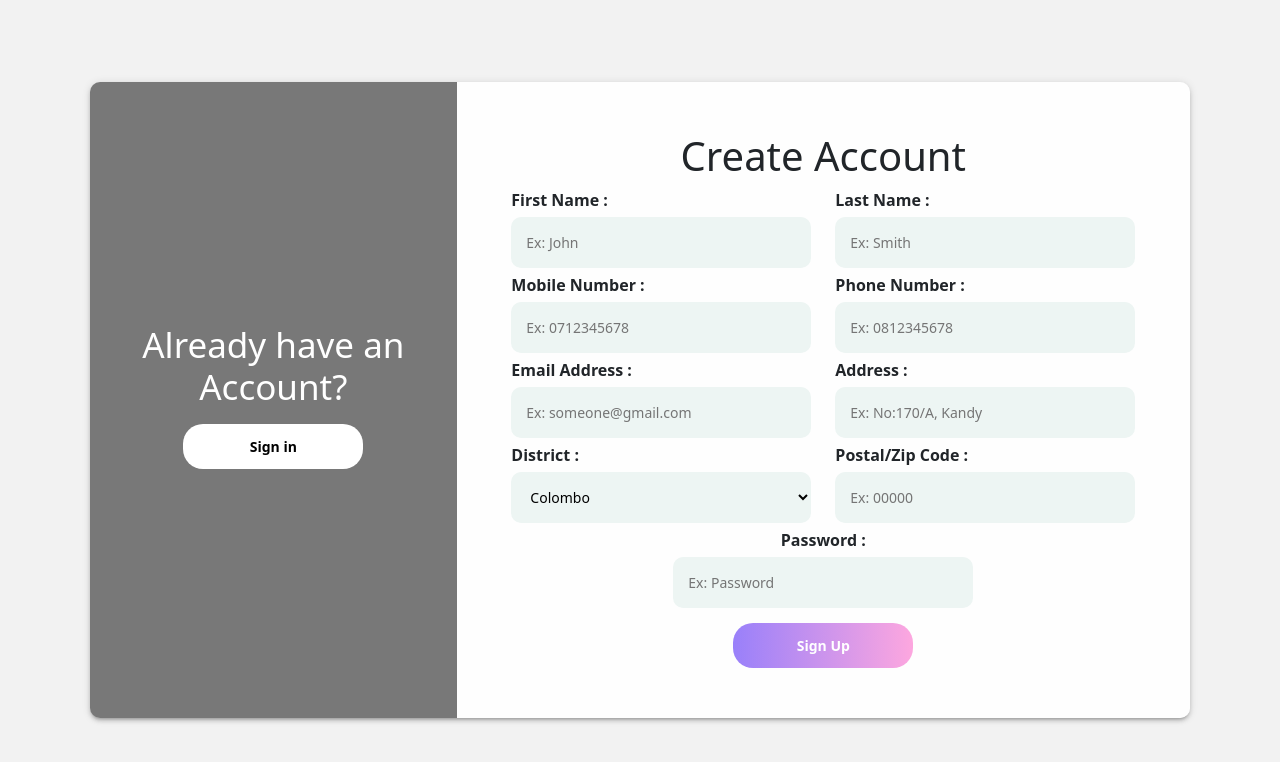
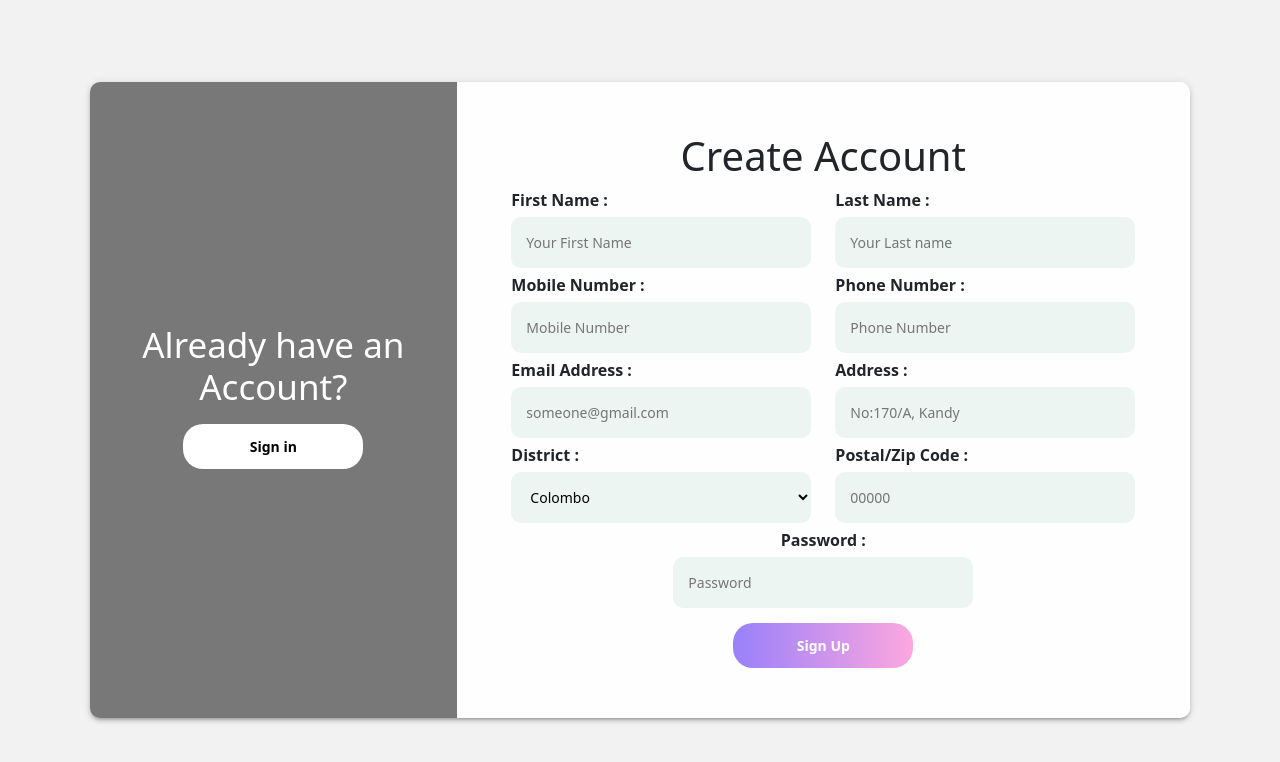
Before and after one commit to DarkRayStar/go_go_frontend, a React (Create React App) app: page /registration in a window 1280 px wide. Shown: the top 762 px of the page. Built offline with nearby package versions, Linux system fonts and the light colour scheme.

Commit message:
Modified user interfaces and navigation bar

```diff
--- a/src/components/userManagement-component/Login/login.jsx
+++ b/src/components/userManagement-component/Login/login.jsx
@@ -61,7 +61,7 @@ const SignIn = () => {
                             <label style={{ marginLeft: '-330px' , fontWeight:"bold"}}>Email </label>
                             <input
                                 type="email"
-                                placeholder='Ex: someone@gmail.com'
+                                placeholder='someone@gmail.com'
                                 name='email'
                                 onChange={handleChange}
                                 value={data.email}
@@ -72,7 +72,7 @@ const SignIn = () => {
                             <label style={{ marginLeft: '-300px' , fontWeight:"bold"}}>Password  </label>
                             <input
                                 type="password"
-                                placeholder='Ex: Password'
+                                placeholder='Password'
                                 name='password'
                                 onChange={handleChange}
                                 value={data.password}
--- a/src/components/userManagement-component/Registration/PWDRequiesite.jsx
+++ b/src/components/userManagement-component/Registration/PWDRequiesite.jsx
@@ -8,7 +8,7 @@ export const PWDRequiesite = ({
   pwdLengthCheckFlag,
 }) => {
   return (
-    <div className="conditionValidate">
+    <div className="conditionValidate1">
       <br/>
       <h6>Password must contain the following:</h6>
       <p className={capsLetterCheckFlag}> A Capital/Uppercase Letter</p>
--- a/src/components/userManagement-component/Registration/registration.jsx
+++ b/src/components/userManagement-component/Registration/registration.jsx
@@ -135,7 +135,7 @@ const Registration = () => {
                                     <td><label style={{ marginLeft: '-290px' }}>First Name    :</label>
                                         <input
                                             type="text"
-                                            placeholder='Ex: John'
+                                            placeholder='John'
                                             name='firstName'
                                             onChange={handleChange}
                                             value={data.firstName}
@@ -348,7 +348,7 @@ const Registration = () => {
                                         <label style={{ fontWeight: "bold" }}>First Name    :</label><br></br>
                                         <input
                                             type="text"
-                                            placeholder='Ex: John'
+                                            placeholder='Your First Name'
                                             name='firstName'
                                             onChange={handleChange}
                                             value={data.firstName}
@@ -360,7 +360,7 @@ const Registration = () => {
                                         <label style={{ fontWeight: "bold" }}>Last Name    :</label><br></br>
                                         <input
                                             type="text"
-                                            placeholder='Ex: Smith'
+                                            placeholder='Your Last name'
                                             name='lastName'
                                             onChange={handleChange}
                                             value={data.lastName}
@@ -375,7 +375,7 @@ const Registration = () => {
                                         <label style={{ fontWeight: "bold" }}>Mobile Number    :</label><br></br>
                                         <input
                                             type="text"
-                                            placeholder='Ex: 0712345678'
+                                            placeholder='Mobile Number'
                                             name='mobileNumber'
                                             onChange={handleChange}
                                             value={data.mobileNumber}
@@ -387,7 +387,7 @@ const Registration = () => {
                                         <label style={{ fontWeight: "bold" }}>Phone Number    :</label><br></br>
                                         <input
                                             type="text"
-                                            placeholder='Ex: 0812345678'
+                                            placeholder='Phone Number'
                                             name='phoneNumber'
                                             onChange={handleChange}
                                             value={data.phoneNumber}
@@ -402,7 +402,7 @@ const Registration = () => {
                                         <label style={{ fontWeight: "bold" }} >Email Address    :</label><br></br>
                                         <input
                                             type="email"
-                                            placeholder='Ex: someone@gmail.com'
+                                            placeholder='someone@gmail.com'
                                             name='email'
                                             onChange={handleChange}
                                             value={data.email}
@@ -414,7 +414,7 @@ const Registration = () => {
                                         <label style={{ fontWeight: "bold" }} >Address    :</label><br></br>
                                         <input
                                             type="text"
-                                            placeholder='Ex: No:170/A, Kandy'
+                                            placeholder='No:170/A, Kandy'
                                             name='address'
                                             onChange={handleChange}
                                             value={data.address}
@@ -445,7 +445,7 @@ const Registration = () => {
                                         <label style={{ fontWeight: "bold" }} >Postal/Zip Code    :</label><br></br>
                                         <input
                                             type="text"
-                                            placeholder='Ex: 00000'
+                                            placeholder='00000'
                                             name='zipCode'
                                             onChange={handleChange}
                                             value={data.zipCode}
@@ -461,7 +461,7 @@ const Registration = () => {
                                         <input
                                             id="password"
                                             type="password"
-                                            placeholder='Ex: Password'
+                                            placeholder='Password'
                                             name='password'
                                             value={data.Password}
                                             onChange={handleChange}
--- a/src/components/userManagement-component/Registration/style1.css
+++ b/src/components/userManagement-component/Registration/style1.css
@@ -6,10 +6,10 @@
     color: #dc3545;
 }
 
-.conditionValidate {
+.conditionValidate1 {
     width: 350px;
 	height: 200px;
-    margin-left: 140px;
+    margin-left: 137px;
     background-color: #edf5f3;
     text-align: center;
     border-radius: 10px;
--- a/src/components/userManagement-component/passwordReset/passwordReset.jsx
+++ b/src/components/userManagement-component/passwordReset/passwordReset.jsx
@@ -84,6 +84,10 @@ export default function PasswordReset() {
 		}
 	};
 
+	const CancelButton = () => {
+		window.location = '/';
+	}
+
 
 	return (
 
@@ -155,11 +159,11 @@ export default function PasswordReset() {
 					<form className={styles.form_container} onSubmit={onsubmit}>
 						<h1>Add New Password</h1>
 
-						<label style={{ marginLeft: '-290px' , fontWeight:"bold" }}>Password    :</label>
+						<label style={{ marginLeft: '-290px', fontWeight: "bold" }}>Password    :</label>
 						<input
 							id="password"
 							type="password"
-							placeholder='Ex: Password'
+							placeholder='Password'
 							name='password'
 							value={password}
 							onChange={(e) => setPassword(e.target.value)}
@@ -178,15 +182,21 @@ export default function PasswordReset() {
 							specialCharacterCheckFlag={checks.specialCharacterCheck ? "valid" : "invalid"}
 						/> : null}
 
-							{/* display invalid password message */}
-							{error && <div className={styles.err_msg}>{error}</div>}
-							{/* display password reset success message */}
-							{msg && <div className={styles.success_msg}>{msg}</div>}
+						{/* display invalid password message */}
+						{error && <div className={styles.err_msg}>{error}</div>}
+						{/* display password reset success message */}
+						{msg && <div className={styles.success_msg}>{msg}</div>}
 
-							<button type="submit" className={styles.g_btn}>
+						{/* <button type="submit" className={styles.g_btn}>
 								Reset Password
-							</button>
-						</form>
+							</button> */}
+						<table style={{ marginBottom: "50px", marginTop: "20px" }}>
+							<tr>
+								<td><button type="submit" className={styles.g_btn}>Reset Password</button></td>
+								<td><button onClick={CancelButton} type='button' className={styles.g_btn}>Cancel</button></td>
+							</tr>
+						</table>
+					</form>
 				</div>
 
 
--- a/src/components/userManagement-component/passwordReset/style.css
+++ b/src/components/userManagement-component/passwordReset/style.css
@@ -9,7 +9,7 @@
 .conditionValidate {
     width: 350px;
 	height: 200px;
-    margin-left: 5px;
+    /* margin-left: 5px; */
     background-color: #edf5f3;
     text-align: center;
     border-radius: 10px;
--- a/src/components/userManagement-component/profile/profile.jsx
+++ b/src/components/userManagement-component/profile/profile.jsx
@@ -112,6 +112,8 @@ function UserProfile(props) {
                                 <h1 style={{ marginTop: "50px", marginBottom: "20px" }}>Account Details</h1>
 
                                 <table>
+                                    <thead></thead>
+                                    <tbody>
                                         <tr>
                                             <td><label className={styles.input} style={{ fontWeight: 'bold', marginLeft: "-30px" }}>First Name    : <label style={{ fontWeight: 'normal' }}>{firstName}</label></label></td>
                                             <td><label className={styles.input} style={{ fontWeight: 'bold', marginLeft: "30px", marginLeft: "30px" }}>Last Name    : <label style={{ fontWeight: 'normal' }}>{lastName}</label></label></td>
@@ -128,14 +130,18 @@ function UserProfile(props) {
                                             <td><label className={styles.input} style={{ fontWeight: 'bold', marginLeft: "-30px" }}>District    : <label style={{ fontWeight: 'normal' }}>{district}</label></label></td>
                                             <td><label className={styles.input} style={{ fontWeight: 'bold', marginLeft: "30px" }}>Postal/Zip Code    : <label style={{ fontWeight: 'normal' }}>{zipCode}</label></label></td>
                                         </tr>
+                                    </tbody>
                                 </table>
 
                                 <table style={{ marginBottom: "50px", marginTop: "20px" }}>
+                                    <thead></thead>
+                                    <tbody>
                                         <tr>
                                             <td><button onClick={UpdateDetails} type='button' className={styles.g_button}>Update</button></td>
                                             <td><button onClick={() => DeleteAccount(props.match.params.id)} type='button' className={styles.g_button}>Delete Account</button></td>
                                             <td><button onClick={Logout} type='button' className={styles.g_button}>Log Out</button></td>
                                         </tr>
+                                    </tbody>
                                 </table>
 
                             </form>
```
Also changed, not shown: src/components/navigatonBar/adminNavBar.jsx (added, +36 -0 lines), src/components/navigatonBar/loginNavBar.jsx (added, +35 -0 lines), src/components/userManagement-component/forgotPassword/forgotPassword.jsx (+14 -6 lines). Lines whose indentation alone changed are shown as unchanged.
